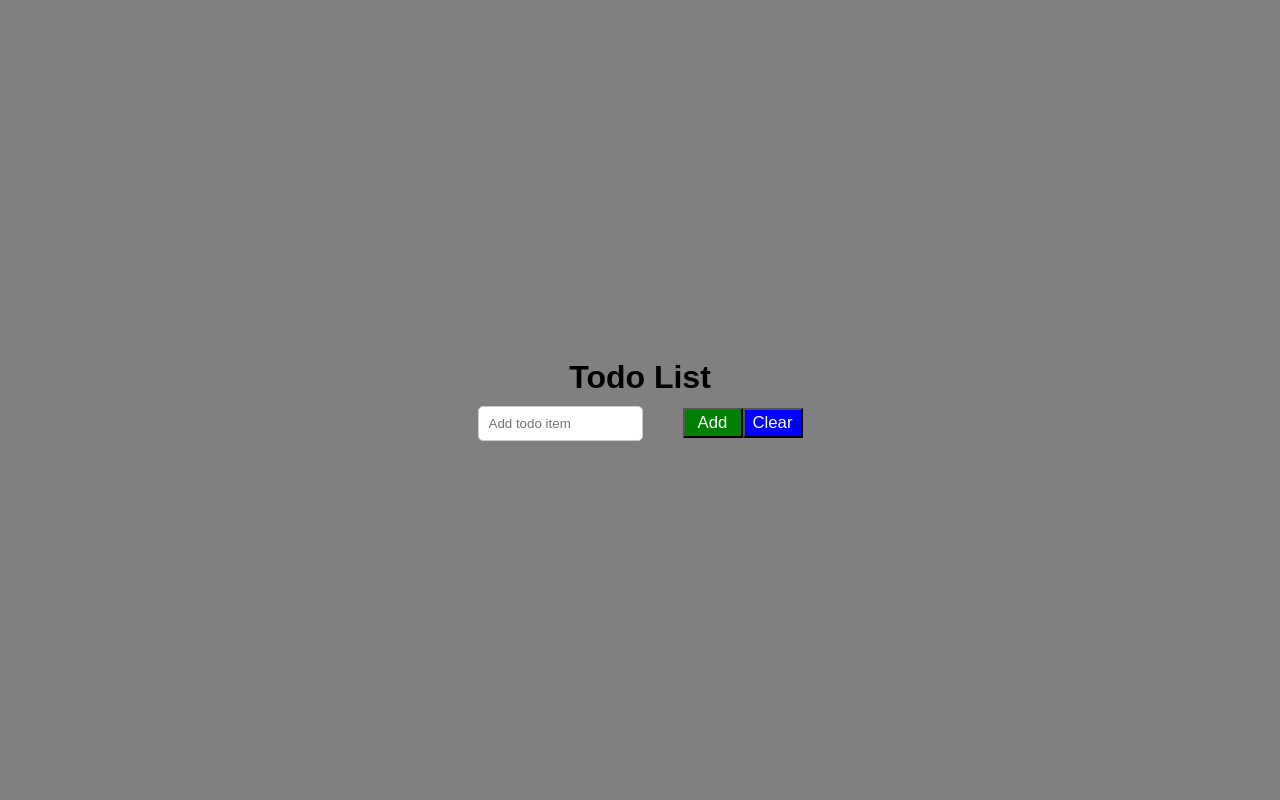
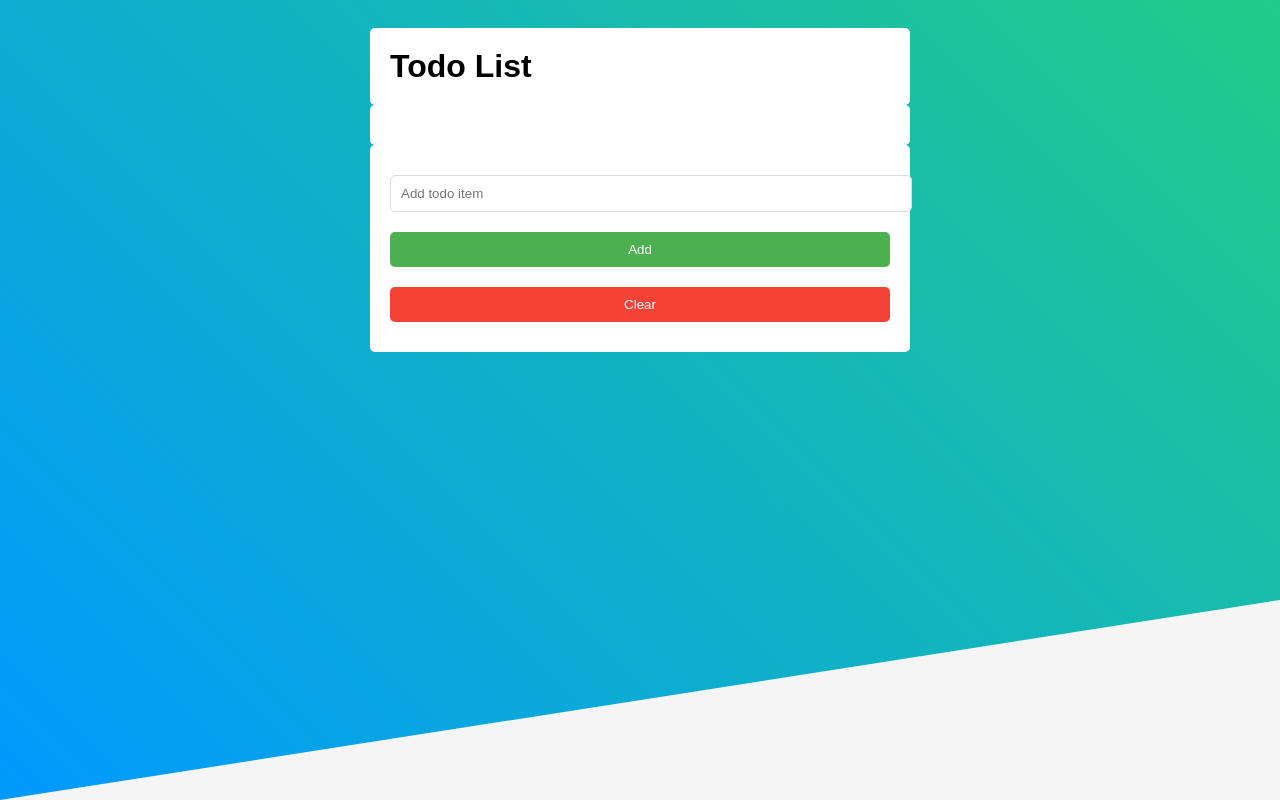
Before and after one commit to james-martinez96/todo-list, a React (Vite) app: page / in a window 1280 px wide. Built offline with nearby package versions, Linux system fonts and the light colour scheme.

Commit message:
Update TodoList styling and add Card class

```diff
--- a/src/TodoList.tsx
+++ b/src/TodoList.tsx
@@ -57,8 +57,8 @@ export const TodoList: React.FC = () => {
   }, [])
 
   return <div className='main-container'>
-    <h1>Todo List</h1>
-    <ul>
+    <h1 className="Card">Todo List</h1>
+    <ul className="Card">
       {todos.map((todo) => (
         <li key={todo.id}>
           <span
@@ -77,7 +77,7 @@ export const TodoList: React.FC = () => {
         </li>
       ))}
     </ul>
-    <form>
+    <form className="Card">
       <input
         className='input'
         type='text'
--- a/src/index.css
+++ b/src/index.css
@@ -1,82 +1,82 @@
-* {
-  margin: 0;
-  padding: 0;
-  box-sizing: border-box;
-  background-color: grey;
-  font-family: Arial, Helvetica, sans-serif;
+body {
+  font-family: Arial, sans-serif;
+  padding: 20px;
+  background-color: #f5f5f5;
+}
+body::before {
+  content: "";
+  position: absolute;
+  top: 0;
+  left: 0;
+  width: 100%;
+  height: 100vh;
+  background: linear-gradient(45deg, #0099ff, #22cc88);
+  clip-path: polygon(0 0, 100% 0, 100% 75%, 0 100%);
+  z-index: -1;
 }
 
-.main-container {
-  height: 100vh;
+.Card {
+  background-color: #fff;
+  border-radius: 5px;
+  padding: 20px;
+  max-width: 500px;
+  margin: 0 auto;
+}
+
+.input, .addButton, .resetButton {
+  /* display: block; */
+  width: 100%;
+  margin: 10px 0;
+}
+
+.input {
+  padding: 10px;
+  border: 1px solid #ddd;
+  border-radius: 5px;
+}
+
+.addButton, .resetButton {
+  padding: 10px;
+  border: none;
+  border-radius: 5px;
+  cursor: pointer;
+  color: #fff;
+  transition: background-color 0.3s ease;
+}
+
+.addButton {
+  background-color: #4caf50;
+}
+
+.resetButton {
+  background-color: #f44336;
+}
+
+.addButton:hover {
+  background-color: #45a049;
+}
+
+.resetButton:hover {
+  background-color: #da190b;
+}
+
+li {
+  background-color: #fff;
+  border-radius: 5px;
+  padding: 10px;
+  margin-bottom: 10px;
   display: flex;
-  flex-direction: column;
-  justify-content: center;
+  justify-content: space-between;
   align-items: center;
 }
 
-input {
-  height: 35px;
-  width: 165px;
-  background-color: #ffffff;
-  border-radius: 5px;
-  padding: 10px;
-  border: 1px solid #ccc;
-  margin-right: 40px;
-  margin-top: 10px;
+li button {
+  background: none;
+  border: none;
+  cursor: pointer;
+  color: #f44336;
 }
 
-li {
-  counter-increment: h3;
-  margin: 15px;
+li button:hover {
+  color: #da190b;
 }
-li::marker {
-  display: list-item;
-  content: "#" counter(h3) " ";
-  color: #000;
-  font-weight: bold;
-}
-
-span {
-  margin-right: 40px;
-  margin-left: 5px;
-}
-
-.addButton {
-  height: 30px;
-  width: 60px;
-  background-color: green;
-  color: white;
-  font-size: 1.05rem;
-  margin-top: 10px;
-  cursor: pointer;
-}
-
-.deleteButton {
-  /* display: inline-flex;
-  align-items: center;
-  justify-content: center;
-  border-radius: 50%;
-  background-color: #f00;
-  color: #fff;
-  width: 22px;
-  height: 22px;
-  cursor: pointer; */
-
-  display: list-item;
-  height: 30px;
-  width: 60px;
-  background-color: red;
-  color: white;
-  font-size: 1.05rem;
-  cursor: pointer;
-}
-
-.resetButton {
-  height: 30px;
-  width: 60px;
-  background-color: blue;
-  color: white;
-  font-size: 1.05rem;
-  margin-top: 10px;
-  cursor: pointer;
-}
```
